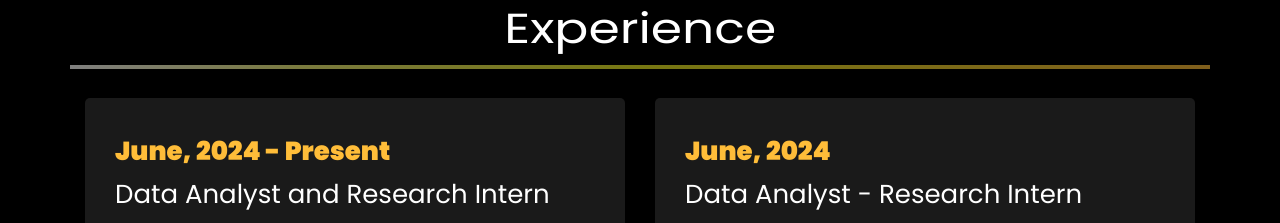
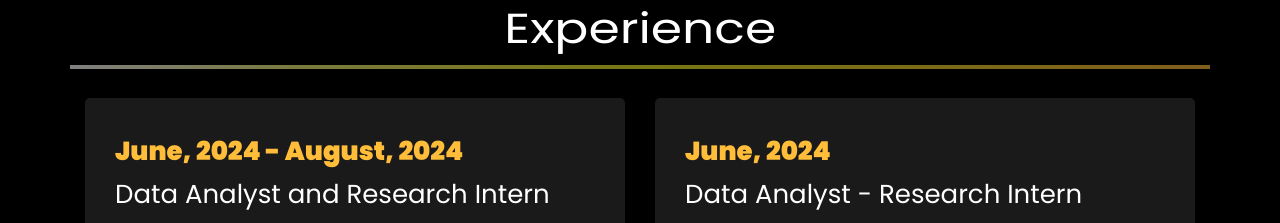
Before and after one commit to Vidhi-bhutia/Vidhi-bhutia.github.io, a plain HTML site: page index.html in a window 1280 px wide. Shown: the part 1940-2163 px from the top of the page. Drawn offline with Linux system fonts and the light colour scheme; files whose address does not match are found by name.

Commit message:
Update index.html

```diff
--- a/index.html
+++ b/index.html
@@ -322,7 +322,7 @@
 		<div class="row">
 				<div class="col-md-6">
 					<div class="resume-wrap ftco-animate">
-						<span class="date">June, 2024 - Present</span>
+						<span class="date">June, 2024 - August, 2024</span>
 						<h2>Data Analyst and Research Intern</h2>
 						<span class="position">Northstar Impact Solution</span>
 						<p class="mt-4">NorthStar Impact Solution addresses the imperative to go beyond the triple dividend by conceptualising and developing sustainability and impact management software.
```
